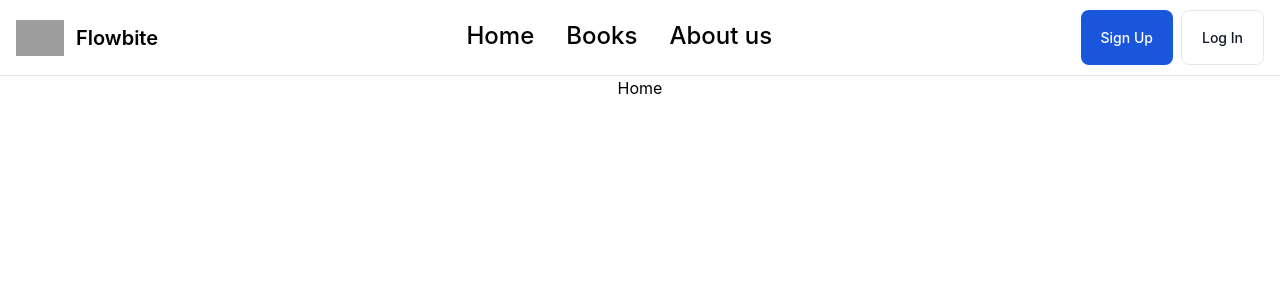
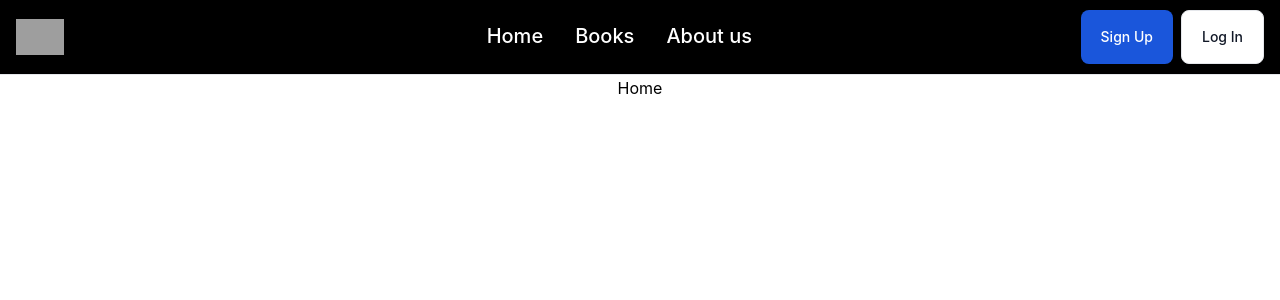
Before and after one commit to radikalex/challengeSolveTheX-frontend, a Vue app: page / in a window 1280 px wide. Shown: the top 300 px of the page. Built offline with nearby package versions, Linux system fonts and the light colour scheme; grey boxes are pictures that could not be loaded.

Commit message:
Users Log Out

```diff
--- a/src/App.vue
+++ b/src/App.vue
@@ -2,11 +2,15 @@
 // This starter template is using Vue 3 <script setup> SFCs
 // Check out https://vuejs.org/api/sfc-script-setup.html#script-setup
   import NavBar from './shared/NavBar.vue';
+  import { ref } from 'vue';
+  import { useUserStore } from './store/user';
+
+  const userStore = useUserStore();
 </script>
 
 <template>
   <header>
-    <NavBar />
+    <NavBar :key="userStore.updateRender"/>
   </header>
 
   <main>
--- a/src/shared/NavBar.vue
+++ b/src/shared/NavBar.vue
@@ -55,10 +55,17 @@
         router.push('/login')
     }
 
+    const logOut = async () => {
+        await userStore.logOut();
+        localStorage.removeItem('user_token');
+        userStore.incUpdateRender();
+        router.push('/')
+    }
+
 </script>
 
 <template>
-    <nav class="bg-white px-2 sm:px-4 py-2.5 dark:bg-gray-900 fixed w-full z-20 top-0 left-0 border-b border-gray-200 dark:border-gray-600">
+    <nav class="bg-white px-2 sm:px-4 py-2.5 dark:bg-gray-900 fixed w-full z-20 top-0 left-0 border-b border-gray-200 dark:border-gray-600 navBar">
         <div class="container flex flex-wrap justify-between items-stretch mx-auto">
         <a href="https://flowbite.com/" class="flex items-center">
             <img src="https://flowbite.com/docs/images/logo.svg" class="mr-3 h-6 sm:h-9" alt="Flowbite Logo">
@@ -69,16 +76,17 @@
             <button @click="goLogIn()" type="button" class="py-2.5 px-5 text-sm font-medium text-gray-900 focus:outline-none bg-white rounded-lg border border-gray-200 hover:bg-gray-100 hover:text-blue-700 focus:z-10 focus:ring-4 focus:ring-gray-200 dark:focus:ring-gray-700 dark:bg-gray-800 dark:text-gray-400 dark:border-gray-600 dark:hover:text-white dark:hover:bg-gray-700">Log In</button>
         </div>
         <div v-else class="flex md:order-2 gap-2 items-center user-data">
-            <div id="user-info" class="user-info flex items-center gap-2" @click="displayUserOptions()">
+            <div id="user-info" class="user-info flex items-center gap-2 justify-between" @click="displayUserOptions()">
                 <img  class="user-icon" src="../assets/user-icon.png" alt="User Icon">
                 <span class="items-center username">{{userStore.loggedUser?.name}}</span>
+                <img src="../assets/arrow-down.png" class="arrow-options" id="arrow-options">
             </div>
             <div class="user-options">
-                <span>Log Out</span>
+                <span @click="logOut()">Log Out</span>
             </div>
         </div>
         <div class="hidden justify-between items-center w-full md:flex md:w-auto md:order-1" id="navbar-sticky">
-          <ul class="flex flex-col p-4 mt-4 bg-gray-50 rounded-lg border border-gray-100 md:flex-row md:space-x-8 md:mt-0 md:text-sm md:font-medium md:border-0 md:bg-white dark:bg-gray-800 md:dark:bg-gray-900 dark:border-gray-700">
+          <ul class="flex flex-col p-4 mt-4 rounded-lg border border-gray-100 md:flex-row md:space-x-8 md:mt-0 md:text-sm md:font-medium md:border-0">
             <li v-for="navLink in navLinks">
                 <router-link :to="navLink.path">{{ navLink.name }}</router-link>
             </li>
@@ -91,7 +99,12 @@
 
 <style scoped>
     li a {
-        font-size: 24px;
+        font-size: 20px;
+        color: white;
+    }
+
+    li a:hover {
+        color: rgb(175, 111, 202);
     }
 
     .user-icon {
@@ -108,12 +121,12 @@
 
     .user-options {
         margin-top: 10px;
-        border: 2px solid black;
-        border-radius: 10px;
+        border: 1px solid rgba(0, 0, 0, 0.478);
+        border-radius: 5px;
         position: absolute;
         width: 100%;
+        top: 35px;
         display: flex;
-        bottom: 5px;
         flex-direction: column;
         overflow: hidden;
         max-height: 0;
@@ -124,12 +137,27 @@
 
     .user-options span {
         padding: 10px 20px;
-        font-size: 14px;
+        font-size: 16px;
         cursor: pointer;
+    }
+
+    .user-options span:hover {
+        background-color: rgb(226, 217, 217);
     }
 
     .user-info {
         cursor: pointer;
+        color: white;
+        min-width: 150px;
     }
 
+    .navBar {
+        background-color: black;
+    }
+
+    .arrow-options {
+        width: 25px;
+      }
+
+
 </style>
--- a/src/store/user.ts
+++ b/src/store/user.ts
@@ -5,6 +5,7 @@ import axios from "axios"
 interface UserState {
     loggedUser: User | null,
     loading: boolean;
+    updateRender: number
 }
 
 const API_URL = "http://localhost:3000"
@@ -13,9 +14,13 @@ export const useUserStore = defineStore({
     state: (): UserState => ({
         loggedUser: null,
         loading: false,
+        updateRender: 0
     }),
     getters: {},
     actions: {
+        incUpdateRender() {
+            this.updateRender++;
+        },
         async signUp(name:string, email:string, password:string): Promise<any> {
             this.loading = true;
             const res = await axios.post(`${API_URL}/users`, {name, email, password});
@@ -25,6 +30,16 @@ export const useUserStore = defineStore({
         async logIn(email:string, password:string): Promise<any> {
             this.loading = true;
             const res = await axios.post(`${API_URL}/users/login`, {email, password});
+            this.loading = false;
+            return res.data;
+        },
+        async logOut(): Promise<any> {
+            this.loading = true;
+            const res = await axios.delete(`${API_URL}/users/logout`, {
+                headers: {
+                    authorization: localStorage.getItem('user_token')
+                }
+            });
             this.loading = false;
             return res.data;
         },
--- a/src/views/LogInView.vue
+++ b/src/views/LogInView.vue
@@ -20,6 +20,7 @@
             logInDone.value = true;
             createAlert(alerts_div, `Welcome ${data.user.name}!`, 3000, false);
             setTimeout(() => {
+                userStore.incUpdateRender();
                 router.push('/')
             }, 3000);
         }
```
Also changed, not shown: src/assets/arrow-down.png (added), src/assets/arrow-up.png (added).
